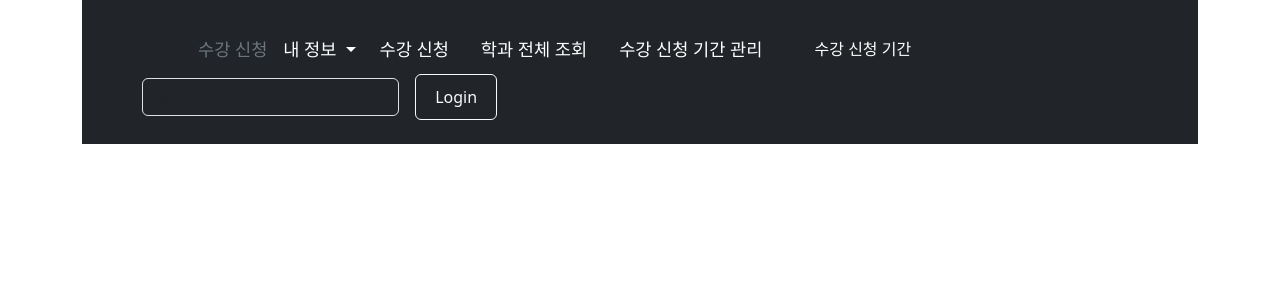
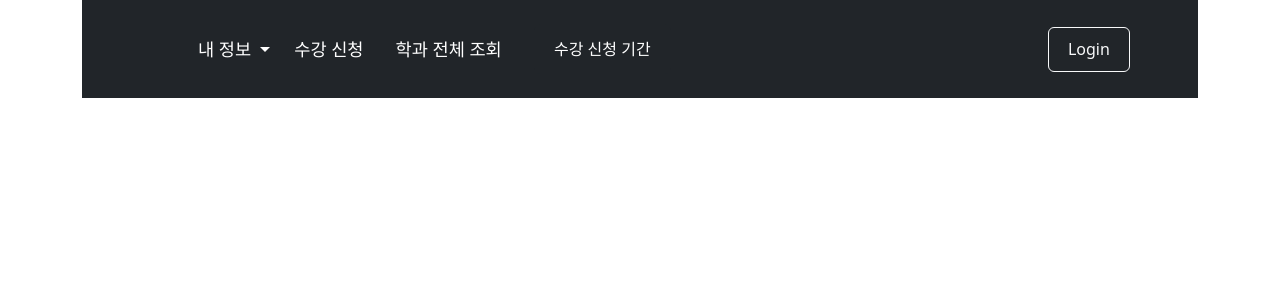
Before and after one commit to beyond-sw-camp/be13-4th-2team, a Vue app in the folder frontend/: page / in a window 1280 px wide. Shown: the top 300 px of the page. Built offline with nearby package versions, Linux system fonts and the light colour scheme.

Commit message:
상단 메뉴 바 수정

```diff
--- a/frontend/src/components/common/Header.vue
+++ b/frontend/src/components/common/Header.vue
@@ -9,7 +9,6 @@
         </a>
 
         <ul class="nav col-12 col-lg-auto me-lg-auto mb-2 justify-content-center mb-md-0">
-          <li><a href="#" class="nav-link px-2 text-secondary">수강 신청</a></li>
           <li class="nav-item dropdown">
             <a class="nav-link dropdown-toggle px-2 text-white" href="#" role="button" data-bs-toggle="dropdown" aria-expanded="false">
               내 정보
@@ -46,7 +45,7 @@
           <li v-if="authStore.memberInfo.role === 'ADMIN' && memberId">
             <RouterLink :to="{ name: 'MyRegistration', params: { memberId } }" class="nav-link px-3 text-white">나의 수강신청 조회</RouterLink>
           </li>
-          <li>
+          <li v-if="authStore.memberInfo.role === 'ADMIN'">
             <RouterLink :to="{ name: 'DurationOfRegistration' }" class="nav-link px-3 text-white">
               수강 신청 기간 관리
             </RouterLink>
@@ -58,14 +57,14 @@
           </button>
         </ul>
 
-        <form class="col-12 col-lg-auto mb-3 mb-lg-0 me-lg-3" role="search">
+        <!-- <form class="col-12 col-lg-auto mb-3 mb-lg-0 me-lg-3" role="search">
           <input
             type="search"
             class="form-control form-control-dark text-bg-dark"
             placeholder="Search..."
             aria-label="Search"
           />
-        </form>
+        </form> -->
 
         <div class="text-end">
           <template v-if="authStore.isLoggedIn">
```
